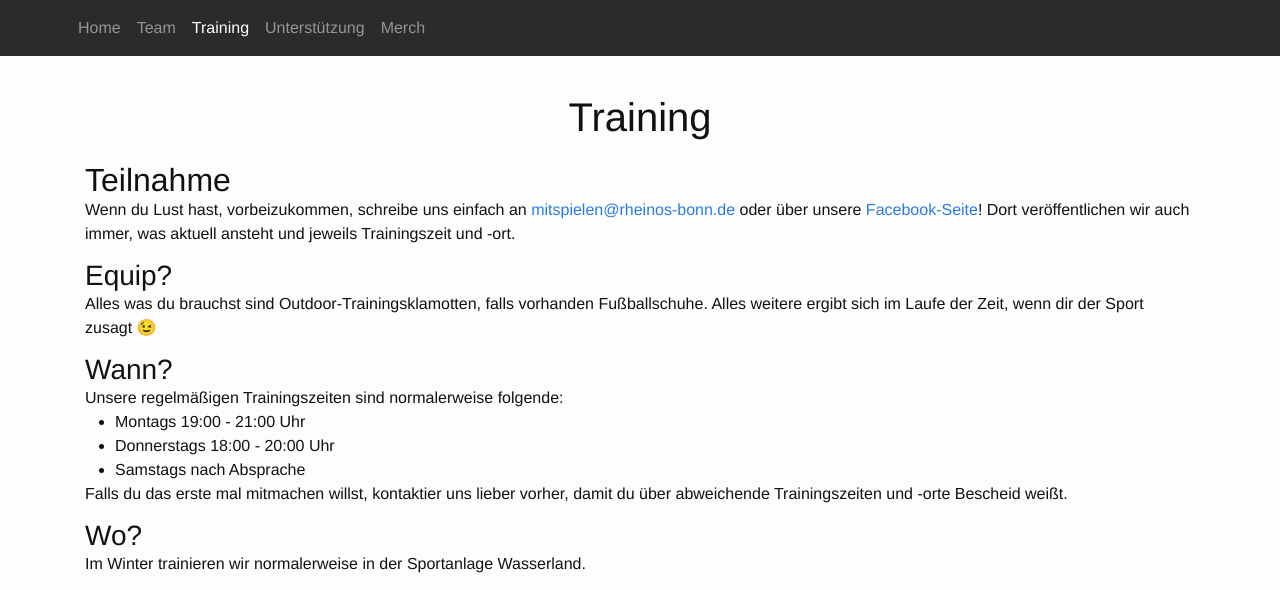
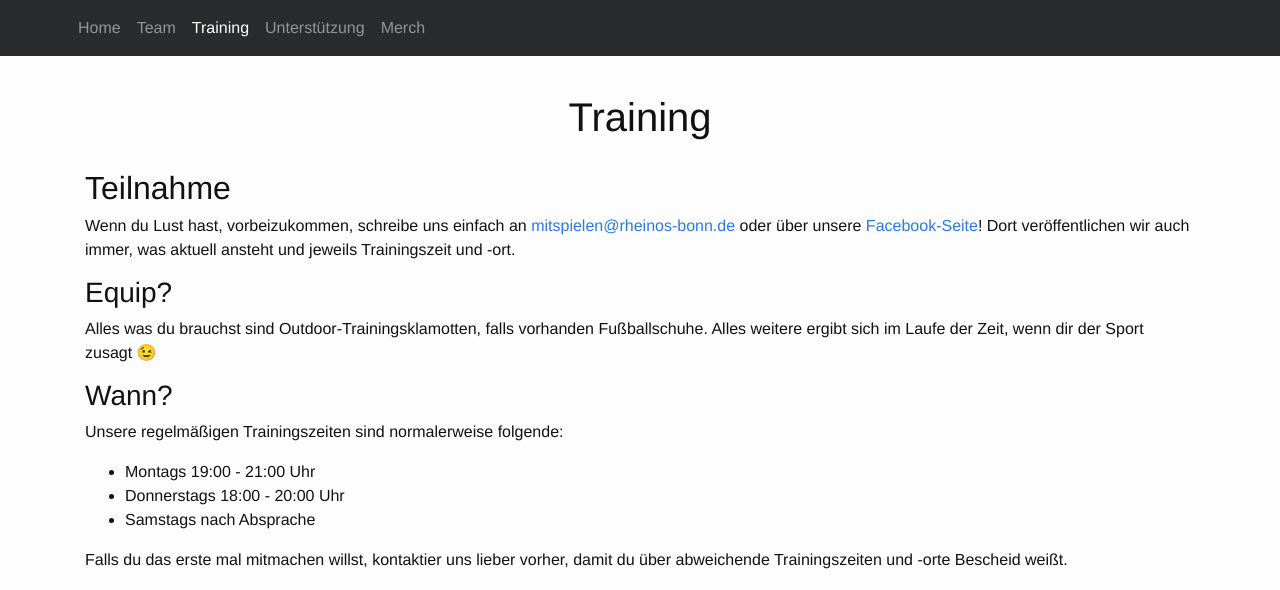
Before and after one commit to rheinos/rheinos.github.io, a Jekyll site: the page built from training.md, in a window 1280 px wide. Shown: the top 590 px of the page. Built offline with Jekyll 4.4.1, drawn with Linux system fonts in a browser that asks for light colours; nearby versions of some CDN libraries; emoji names are drawn with the system emoji font; some of the changed text lies outside the part shown.

Commit message:
minor style fixes

```diff
--- a/_includes/footer.html
+++ b/_includes/footer.html
@@ -1,7 +1,6 @@
 <footer class="fixed-bottom bg-inverse text-white">
-  <div class="container text-center small mt-2 mb-2">
-    <p>© Rheinos Bonn • <a href="/impressum">Impressum</a></p>
-    <p>Powered by <a href="https://jekyllrb.com/">Jekyll</a> • Technical Realization by <a href="https://skymatic.de/">Skymatic</a></p>
+  <div class="container text-center small">
+    <p class="my-1">© Rheinos Bonn • <a href="/impressum">Impressum</a> • Powered by <a href="https://jekyllrb.com/">Jekyll</a> • Technical Realization by <a href="https://skymatic.de/">Skymatic</a></p>
   </div>
 </footer>
 
--- a/_layouts/default.html
+++ b/_layouts/default.html
@@ -3,7 +3,7 @@
 
   {% include head.html %}
 
-  <body>
+  <body class="pb-5">
 
     {% include header.html %}
 
--- a/_sass/_base.scss
+++ b/_sass/_base.scss
@@ -1,14 +1,3 @@
-/**
- * Reset some basic elements
- */
-body, h1, h2, h3, h4, h5, h6,
-p, blockquote, pre, hr,
-dl, dd, ol, ul, figure {
-    margin: 0;
-    padding: 0;
-}
-
-
 /**
  * Basic styling
  */
@@ -22,22 +11,6 @@ body {
   -webkit-text-size-adjust: 100%;
 }
 
-
-/**
- * Lists
- */
-ul, ol {
-    margin-left: $spacing-unit;
-}
-
-li {
-    > ul,
-    > ol {
-         margin-bottom: 0;
-    }
-}
-
-
 /**
  * Headings
  */
@@ -45,7 +18,6 @@ h1, h2, h3, h4, h5, h6 {
   font-weight: 300;
   margin-top: $spacing-unit * 0.5;
 }
-
 
 /**
  * Links
@@ -60,7 +32,6 @@ a {
   }
 }
 
-
 /**
  * Links
  */
--- a/css/main.scss
+++ b/css/main.scss
@@ -8,7 +8,6 @@
 // Our variables
 $base-font-family: Helvetica, Arial, sans-serif;
 $base-font-size:   16px;
-$small-font-size:  $base-font-size * 0.875;
 $base-line-height: 1.5;
 
 $spacing-unit:     30px;
@@ -16,13 +15,6 @@ $spacing-unit:     30px;
 $text-color:       #111;
 $background-color: #fdfdfd;
 $brand-color:      #2a7ae2;
-
-$grey-color:       #828282;
-$grey-color-light: lighten($grey-color, 40%);
-$grey-color-dark:  darken($grey-color, 25%);
-
-$on-palm:          600px;
-$on-laptop:        800px;
 
 
 
@@ -34,15 +26,15 @@ $on-laptop:        800px;
 //     }
 // }
 @mixin media-query($device) {
-    @media screen and (max-width: $device) {
-        @content;
-    }
+  @media screen and (max-width: $device) {
+    @content;
+  }
 }
 
 
 
 // Import partials from `sass_dir` (defaults to `_sass`)
 @import
-        "base",
-        "layout"
+  "base",
+  "layout"
 ;
--- a/training.md
+++ b/training.md
@@ -25,7 +25,7 @@ Falls du das erste mal mitmachen willst, kontaktier uns lieber vorher, damit du
 Im Winter trainieren wir normalerweise in der Sportanlage Wasserland.
 
 <div class="row justify-content-center mt-3">
-  <div class="embed-responsive col-8 embed-responsive-16by9">
+  <div class="embed-responsive col-lg-8 embed-responsive-16by9">
     <iframe src="https://www.google.com/maps/embed?pb=!1m18!1m12!1m3!1d1245.872501592097!2d7.117871192413944!3d50.71009421748352!2m3!1f0!2f0!3f0!3m2!1i1024!2i768!4f13.1!3m3!1m2!1s0x47bee3d8d15a71ab%3A0xe64acfc855de2931!2sWasserland+11%2C+53129+Bonn!5e0!3m2!1sde!2sde!4v1485989670868" class="embed-responsive-item"></iframe>
   </div>
 </div>
```
Lines whose indentation alone changed are shown as unchanged.
